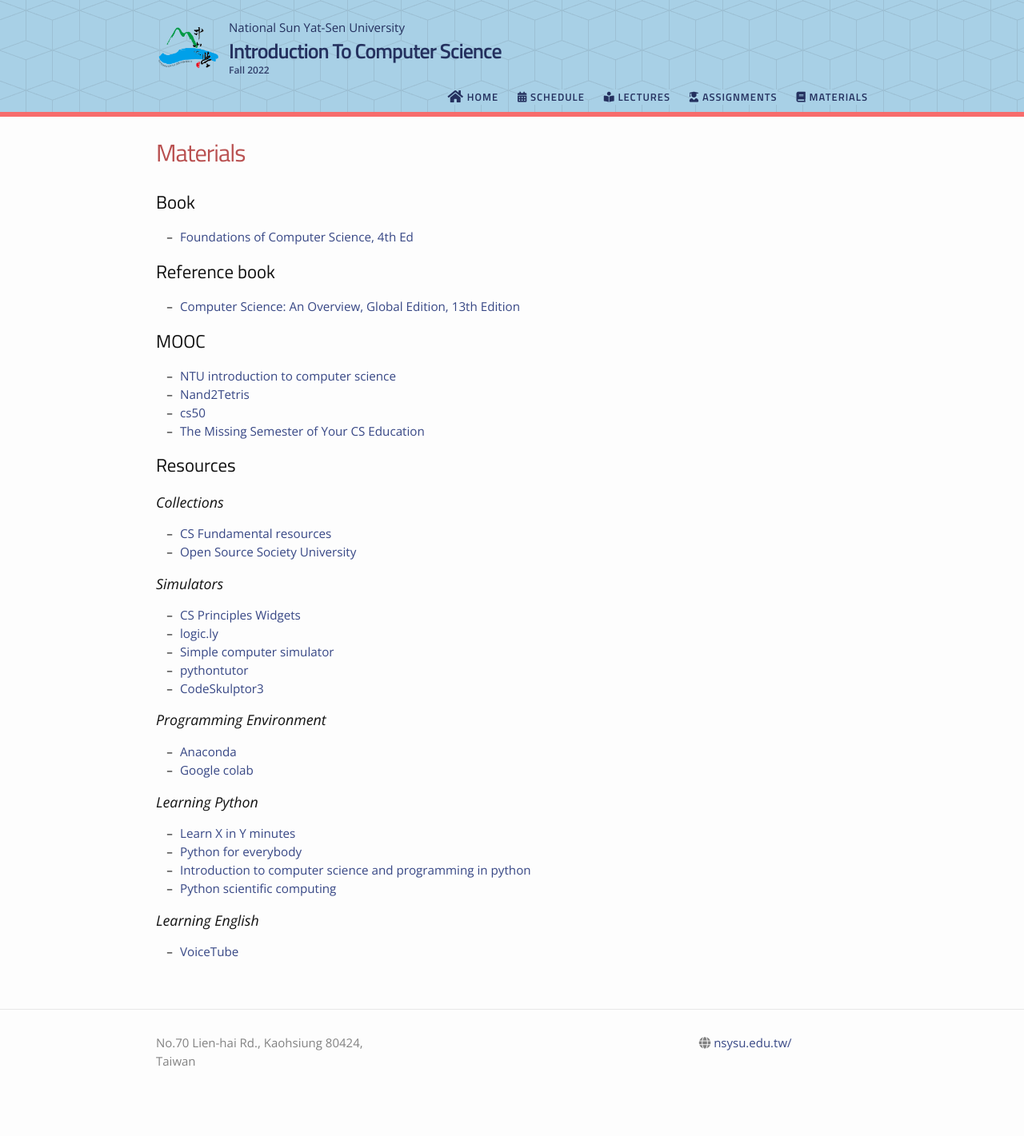
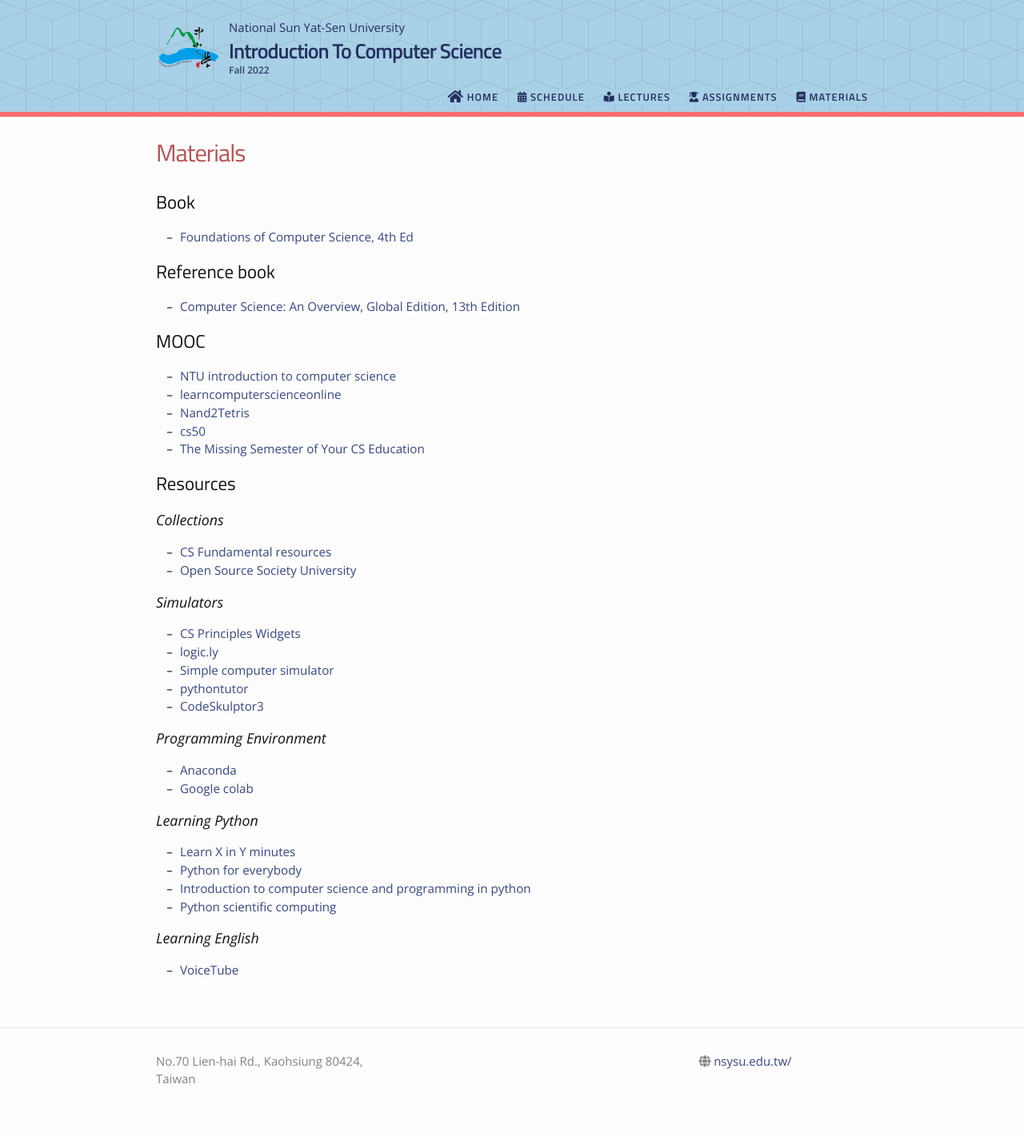
Before and after one commit to phonchi/nsysu-math105A, a Jekyll site: the page built from materials.md, in a window 1280 px wide. Shown: the whole page at 80% size. Built offline with Jekyll 4.4.1, drawn with Linux system fonts in a browser that asks for light colours; nearby versions of some CDN libraries; before the commit the page ends 1398 px from its top, so only the background shows below that.

Commit message:
Update materials.md

```diff
--- a/materials.md
+++ b/materials.md
@@ -14,6 +14,7 @@
 
 ## MOOC
 * [NTU introduction to computer science](http://ocw.aca.ntu.edu.tw/ntu-ocw/ocw/cou/101S210)
+* [learncomputerscienceonline](https://www.learncomputerscienceonline.com/)
 * [Nand2Tetris](https://www.nand2tetris.org/)
 * [cs50](https://cs50.harvard.edu/x/2022/)
 * [The Missing Semester of Your CS Education](https://missing.csail.mit.edu/)
```
